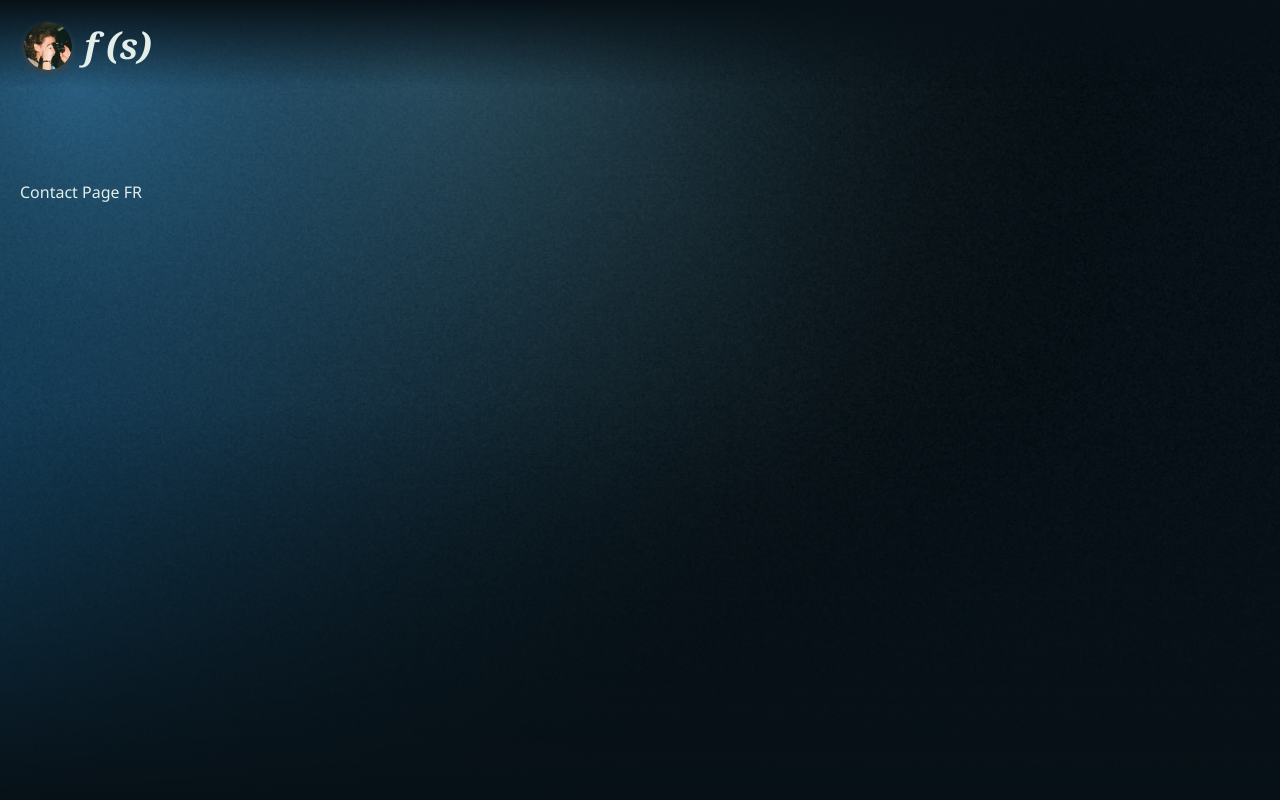
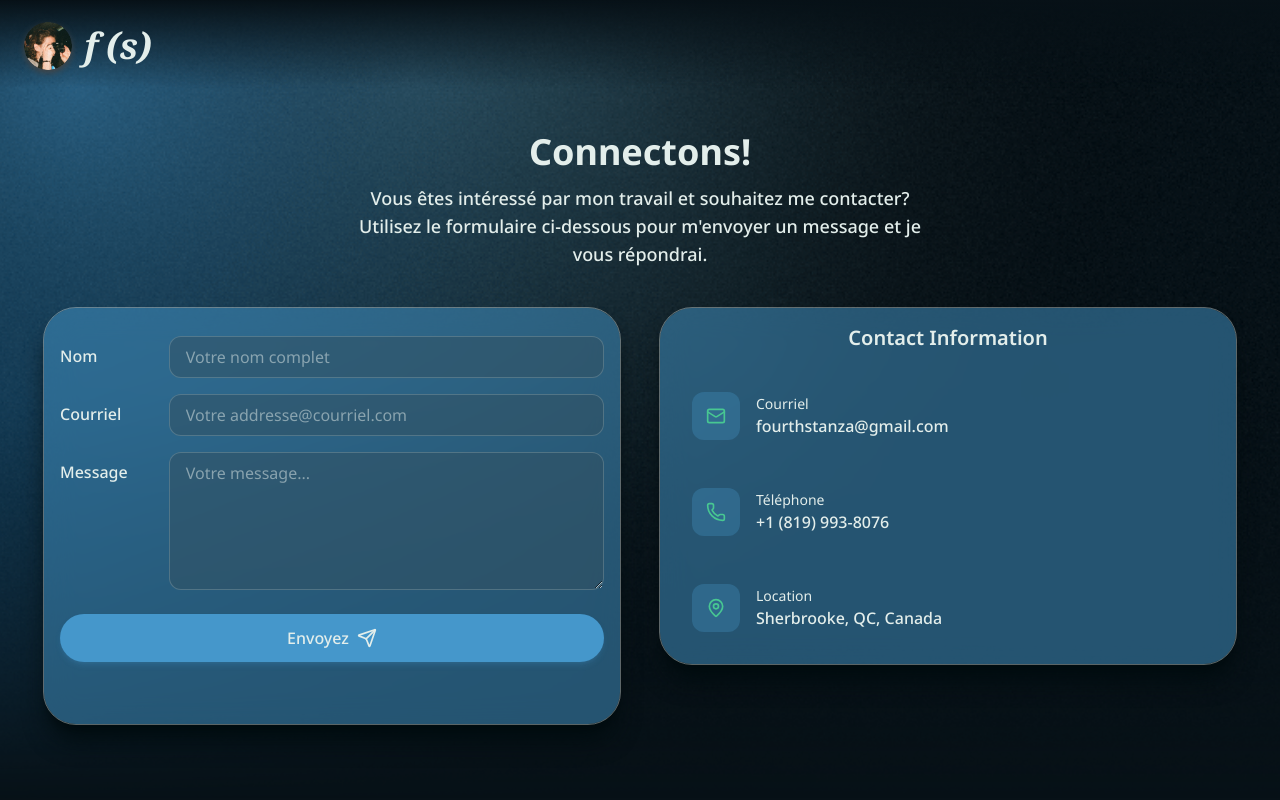
Before and after one commit to fourthstanza/fourthstanza.github.io, a React (Vite) app: page /#/fr/contact in a window 1280 px wide. Shown: the top 800 px of the page. Built offline with nearby package versions, Linux system fonts and the light colour scheme.

Commit message:
added french translation of contact page

```diff
--- a/src/sections/sectionsFR/contactFR.tsx
+++ b/src/sections/sectionsFR/contactFR.tsx
@@ -1,13 +1,215 @@
+import { Mail, Phone, MapPin, Send, CheckCircle, AlertCircle } from "lucide-react";
+import { Button } from "../../components/button";
+import {useState} from "react"
+import emailjs from '@emailjs/browser'
+
+const contactInfo = [
+    {
+        icon: Mail,
+        label: "Courriel",
+        value: "fourthstanza@gmail.com"
+    },
+    {
+        icon: Phone,
+        label: "Téléphone",
+        value: "+1 (819) 993-8076",
+        href: "tel:+18199938076"
+    },
+    {
+        icon: MapPin,
+        label: "Location",
+        value: "Sherbrooke, QC, Canada"
+    }
+];
+
+type submitStatusType = {
+    type: "success" | "error" | null;
+    message: string;
+};
+
 export const ContactFR = () => {
+    const [formData, setFormData] = useState({
+        name: "",
+        email: "",
+        message: ""
+    });
+
+    const [isLoading, setIsLoading] = useState(false);
+    const [submitStatus, setSubmitStatus] = useState<submitStatusType>({
+        type: null,
+        message: ""
+    });
+
+    const handleSubmit = async (e: React.ChangeEvent<HTMLFormElement>) => {
+        e.preventDefault();
+
+        setIsLoading(true);
+        setSubmitStatus({type:null, message: ""});
+        try{
+            const serviceId = import.meta.env.VITE_EMAILJS_SERVICE_ID;
+            const templateId = import.meta.env.VITE_EMAILJS_TEMPLATE_ID;
+            const publicKey = import.meta.env.VITE_EMAILJS_PUBLIC_KEY;
+
+            if(!serviceId || !templateId || !publicKey){
+                throw new Error(
+                    "EmailJS config is missing. Check environment variables."
+                )
+            }
+
+            await emailjs.send(serviceId, templateId, {
+                name: formData.name,
+                email: formData.email,
+                message: formData.message
+            }, publicKey)
+
+            setSubmitStatus({
+                type: "success",
+                message: "Message sent successfully! I'll get back to you soon."
+            })
+        } catch (error) {
+    if (error instanceof Error) {
+        console.error("EmailJS error:", error.message);
+        setSubmitStatus({
+            type: "error",
+            message: error.message || "Failed to send message. Please try again later.",
+        });
+    } else {
+        console.error("Unknown error:", error);
+        setSubmitStatus({
+            type: "error",
+            message: "Failed to send message. Please try again later.",
+            })
+    }
+        } finally {
+            setIsLoading(false)
+        }
+    };
+
     return (
     <article className="h-auto relative min-h-screen">
         {/*background image*/}
         <img src="/glass_blur_grain.png" className="min-h-screen absolute w-full inset-0 -z-10 object-cover opacity-80 mask-b-from-50% mask-b-to-100%"/>
-        <section className="items-center overflow-hidden py-20">
-            <div className="relative flex items-center mt-25 mx-5">
-                <h1 className="">Contact Page FR</h1>
+        <form  onSubmit={handleSubmit} className="">
+            <div className="flex flex-col items-center justify-center w-full min-h-screen">
+                <div className="m-30 mb-5 animate-fade-in">
+                    <h1 className="text-center text-4xl font-bold text-text p-3">Connectons!</h1>
+                    <p className="text-center text-lg font-medium text-text md:w-xl w-80">Vous êtes intéressé par mon travail et souhaitez me contacter? Utilisez le formulaire ci-dessous pour m'envoyer un message et je vous répondrai.</p>
+                </div>
+                <div className="grid grid-cols-1 xl:grid-cols-2 mb-20">
+                    <div className="glass p-4 rounded-4xl outline-text/40 outline-1 animate-fade-in-2 md:w-xl w-80 shadow-xl shadow-footer-background m-5">
+                        <div className="grid grid-cols-1 md:grid-cols-[20%_80%] py-3">
+                            <label
+                                htmlFor="name"
+                                className="align-middle font-medium py-2">
+                                    Nom
+                            </label>
+                            <input
+                                id="name"
+                                type="text"
+                                required
+                                placeholder="Votre nom complet"
+                                value={formData.name}
+                                onChange={(e) =>
+                                    setFormData({ ...formData, name: e.target.value})
+                                }
+                                className="w-full px-4 py-2 mb-4 bg-background-middle/50 rounded-xl border border-text/20 focus:border-hover focus:outline-none"/>
+                            <label
+                                htmlFor="email"
+                                className="align-middle font-medium py-2">
+                                    Courriel
+                            </label>
+                            <input
+                                type="email"
+                                id="email"
+                                required
+                                placeholder="Votre addresse@courriel.com"
+                                value={formData.email}
+                                onChange={(e) =>
+                                    setFormData({ ...formData, email: e.target.value})
+                                }
+                                className="w-full px-4 py-2 mb-4 bg-background-middle/50 rounded-xl border border-text/20 focus:border-hover focus:outline-none"/>
+                            <label
+                                htmlFor="message"
+                                className="align-middle font-medium py-2">
+                                    Message
+                            </label>
+                            <textarea
+                                id="message"
+                                required
+                                rows={5}
+                                placeholder="Votre message..."
+                                value={formData.message}
+                                onChange={(e) =>
+                                    setFormData({ ...formData, message: e.target.value})
+                                }
+                                className="w-full px-4 py-2 bg-background-middle/50 rounded-xl border border-text/20 focus:border-hover focus:outline-none"/>
+                        </div>
+                        <div className="py-3">
+                            <Button
+                            className="w-full"
+                            type="submit"
+                            disabled={isLoading}
+                            >
+                                {isLoading ? (
+                                    <>
+                                    En cours...
+                                    </>
+                                ) : (
+                                    <>
+                                    Envoyez
+                                    <Send className="w-5 h-5"/>
+                                    </>
+                                    )
+                                }
+                            </Button>
+
+                            {submitStatus.type && (
+                                <div
+                                    className={`flex items-center gap-3 p-4 mt-4 rounded-xl ${
+                                        submitStatus.type === "success"
+                                            ? "bg-green-500/10 border border-green-500 text-green-500"
+                                            : "bg-red-500/10 border-red-500 text-red-500"
+                                    }`}
+                                >
+                                    {submitStatus.type === "success" ? (
+                                        <CheckCircle className="w-5 h-5 shrink-0" />
+                                    ) : (
+                                        <AlertCircle className="w-5 h-5 shrink-0" />
+                                    )}
+                                    <p className="text-sm">{submitStatus.message}</p>
+                                </div>
+                            )}
+
+                        </div>
+                    </div>
+                    <div className="glass p-4 rounded-4xl outline-text/40 outline-1 animate-fade-in-3 md:w-xl w-80 shadow-xl shadow-footer-background m-5 mb-20">
+                            <h3 className="text-xl text-center font-semibold mb-6">
+                                Contact Information
+                            </h3>
+                            <div className="space-y-4">
+                                {contactInfo.map((item, i) => (
+                                    <a
+                                        key={i}
+                                        href={item.href}
+                                        className="flex items-center gap-4 p-4 rounded-xl hover:bg-surface transition-colors group-[]:"
+                                    >
+                                        <div className="w-12 h-12 rounded-xl bg-primary/10 flex items-center justify-center group-[]: bg-background-top/30">
+                                            <item.icon className="w-5 h-5 text-hover" />
+                                        </div>
+                                        <div>
+                                            <div className="text-sm text-text">
+                                                {item.label}
+                                            </div>
+                                            <div className="font-medium">{item.value}</div>
+                                        </div>
+                                    </a>
+                                ))}
+
+                            </div>
+                    </div>
+                </div>
             </div>
-        </section>
+        </form>
     </article>
     )
 };
```
